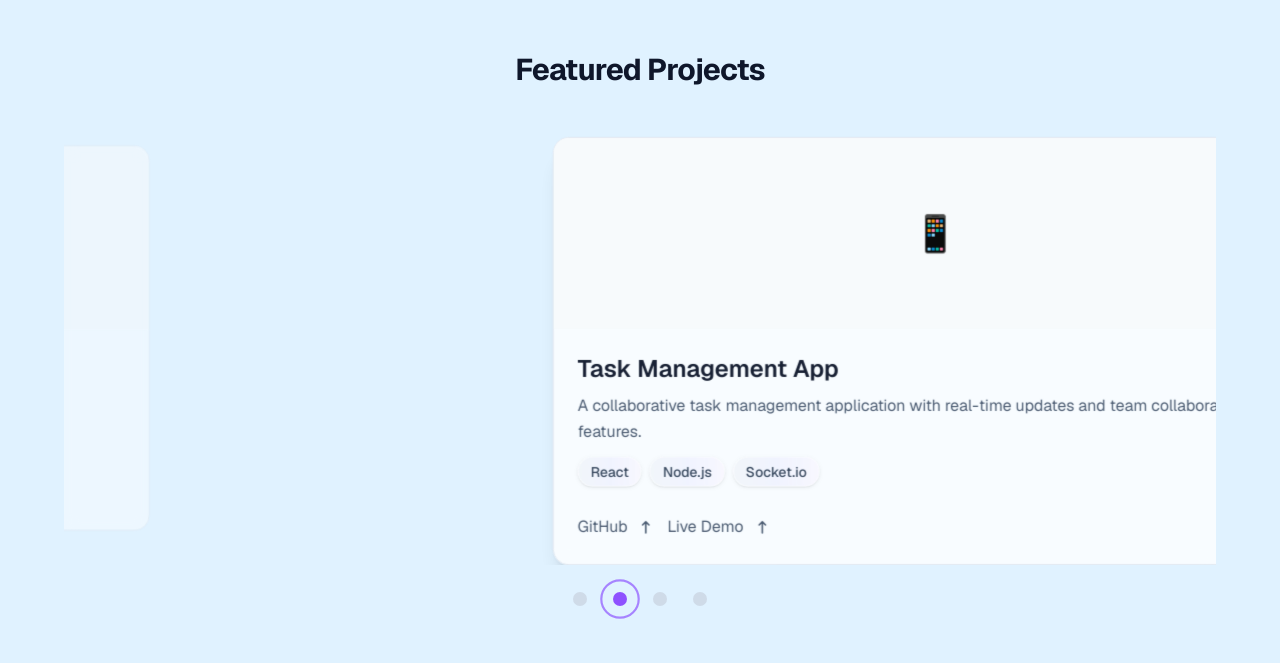
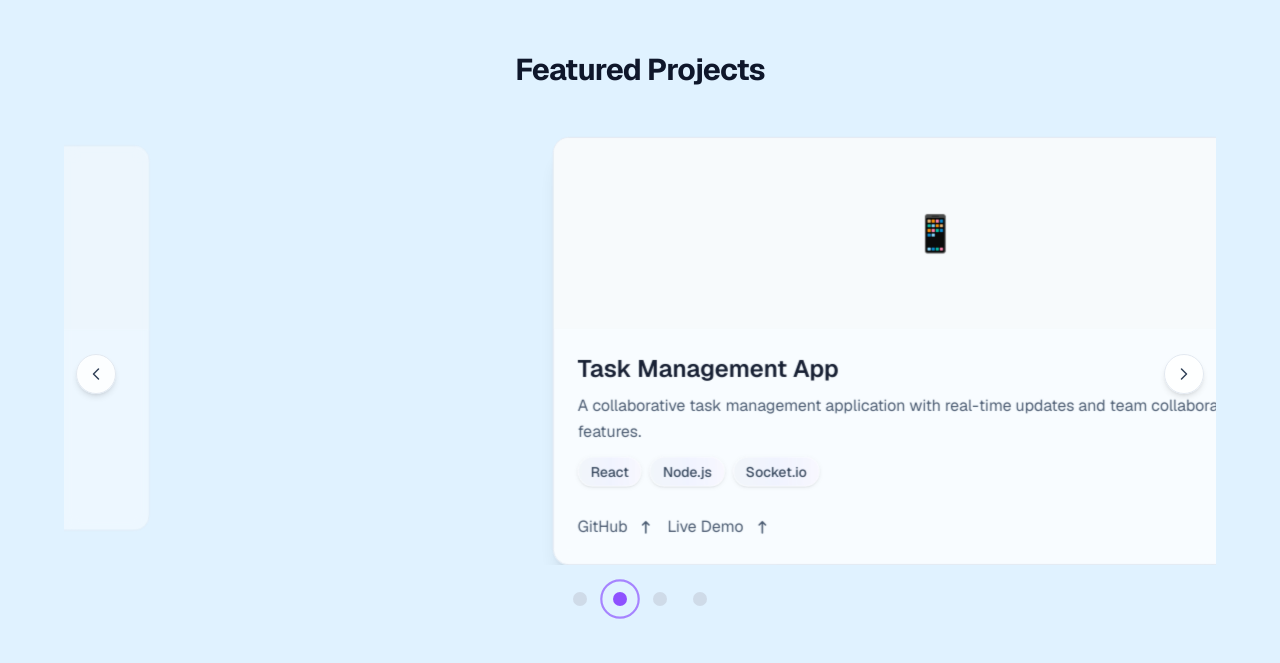
Before and after one commit to Bharatchoudhary11/portfolio, a Next.js app in the folder my-portfolio/: page / in a window 1280 px wide. Shown: the part 1380-2043 px from the top of the page. Built offline with nearby package versions, Linux system fonts and the light colour scheme.

Commit message:
Add navigation arrows and see-more prompt

```diff
--- a/my-portfolio/src/app/page.tsx
+++ b/my-portfolio/src/app/page.tsx
@@ -7,6 +7,7 @@ import type { TouchEvent } from "react";
 const heroHeadline =
   "Full Stack Developer & Software Engineer passionate about building innovative solutions and creating exceptional user experiences.";
 const heroHighlight = "Full Stack Developer & Software Engineer";
+const githubProfile = "https://github.com/bharatchoudhary";
 
 const projects = [
   {
@@ -51,6 +52,7 @@ export default function Home() {
   const [isVisible, setIsVisible] = useState(false);
   const [activeProject, setActiveProject] = useState(0);
   const [typedText, setTypedText] = useState("");
+  const [seeMorePrompt, setSeeMorePrompt] = useState<null | "left" | "right">(null);
   const touchStartX = useRef<number | null>(null);
   const touchEndX = useRef<number | null>(null);
 
@@ -97,6 +99,30 @@ export default function Home() {
 
     return () => clearInterval(interval);
   }, []);
+
+  useEffect(() => {
+    setSeeMorePrompt(null);
+  }, [activeProject]);
+
+  const handleArrowNavigation = (direction: "prev" | "next") => {
+    setSeeMorePrompt(null);
+    setActiveProject((prev) => {
+      if (direction === "prev") {
+        if (prev === 0) {
+          setSeeMorePrompt("left");
+          return prev;
+        }
+        return prev - 1;
+      }
+
+      if (prev === projects.length - 1) {
+        setSeeMorePrompt("right");
+        return prev;
+      }
+
+      return prev + 1;
+    });
+  };
 
   const handleTouchStart = (event: TouchEvent<HTMLDivElement>) => {
     touchEndX.current = null;
@@ -189,7 +215,7 @@ export default function Home() {
               </p>
               <div className="flex justify-center space-x-6 mb-8">
                 <a
-                  href="https://github.com/bharatchoudhary"
+                  href={githubProfile}
                   target="_blank"
                   rel="noopener noreferrer"
                   className="text-slate-600 dark:text-slate-300 hover:text-slate-900 dark:hover:text-white transition-colors"
@@ -359,6 +385,44 @@ export default function Home() {
                 ))}
               </div>
             </div>
+            <div className="pointer-events-none absolute inset-y-0 left-0 right-0 flex items-center justify-between px-1 sm:px-3">
+              <button
+                type="button"
+                onClick={() => handleArrowNavigation("prev")}
+                className="pointer-events-auto inline-flex items-center justify-center rounded-full bg-white/80 dark:bg-slate-900/70 border border-slate-200 dark:border-white/10 shadow-md text-slate-700 dark:text-slate-100 w-10 h-10 hover:bg-white dark:hover:bg-slate-900 transition"
+                aria-label="Show previous project"
+              >
+                <svg
+                  className="w-5 h-5"
+                  fill="none"
+                  stroke="currentColor"
+                  strokeWidth="1.8"
+                  strokeLinecap="round"
+                  strokeLinejoin="round"
+                  viewBox="0 0 24 24"
+                >
+                  <path d="M15 18l-6-6 6-6" />
+                </svg>
+              </button>
+              <button
+                type="button"
+                onClick={() => handleArrowNavigation("next")}
+                className="pointer-events-auto inline-flex items-center justify-center rounded-full bg-white/80 dark:bg-slate-900/70 border border-slate-200 dark:border-white/10 shadow-md text-slate-700 dark:text-slate-100 w-10 h-10 hover:bg-white dark:hover:bg-slate-900 transition"
+                aria-label="Show next project"
+              >
+                <svg
+                  className="w-5 h-5"
+                  fill="none"
+                  stroke="currentColor"
+                  strokeWidth="1.8"
+                  strokeLinecap="round"
+                  strokeLinejoin="round"
+                  viewBox="0 0 24 24"
+                >
+                  <path d="M9 6l6 6-6 6" />
+                </svg>
+              </button>
+            </div>
             <div className="flex justify-center gap-1.5 md:gap-2.5 lg:gap-3 mt-3 md:mt-4 lg:mt-5">
               {projects.map((_, indicatorIndex) => {
                 const isActive = activeProject === indicatorIndex;
@@ -388,6 +452,24 @@ export default function Home() {
                 );
               })}
             </div>
+            {seeMorePrompt && (
+              <div className="mt-6 text-center space-y-2">
+                <p className="text-sm text-slate-500 dark:text-slate-400">
+                  You&apos;ve reached {seeMorePrompt === "left" ? "the first" : "the last"} featured project.
+                </p>
+                <a
+                  href={githubProfile}
+                  target="_blank"
+                  rel="noopener noreferrer"
+                  className="inline-flex items-center gap-2 px-5 py-2 rounded-full bg-violet-600 text-white font-medium shadow-lg hover:bg-violet-500 transition"
+                >
+                  See more projects on GitHub
+                  <svg className="w-4 h-4" fill="none" stroke="currentColor" strokeWidth="2" viewBox="0 0 24 24">
+                    <path strokeLinecap="round" strokeLinejoin="round" d="M5 12h14M13 5l7 7-7 7" />
+                  </svg>
+                </a>
+              </div>
+            )}
           </div>
         </div>
       </section>
```
